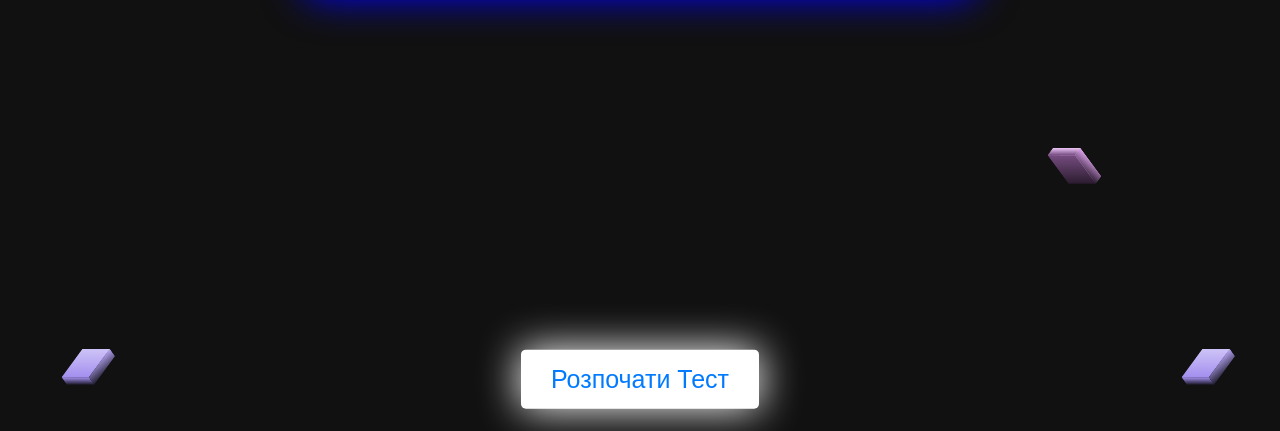
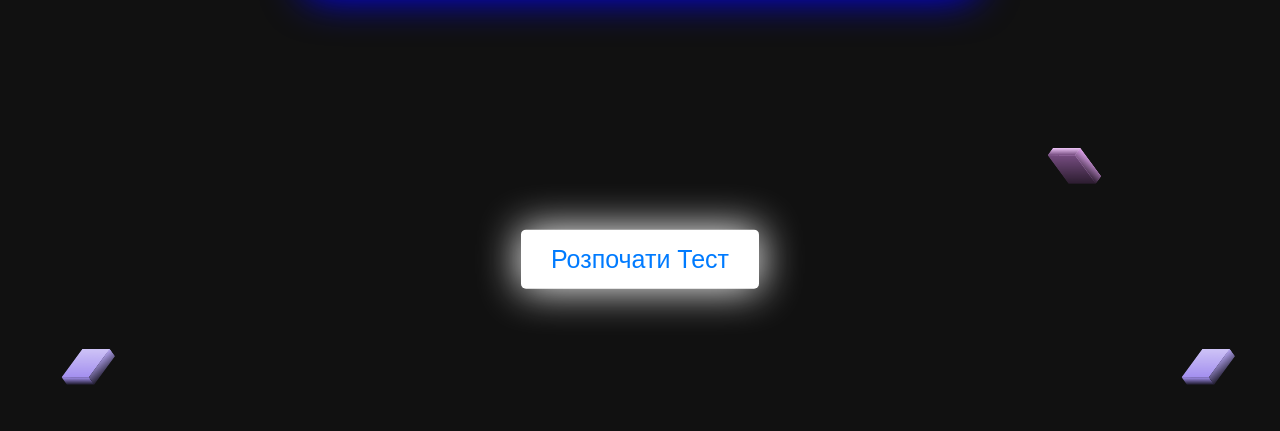
Before and after one commit to dnvj/LTMH, a plain HTML site: page JavaScript.html in a window 1280 px wide. Shown: the part 521-952 px from the top of the page. Drawn offline with nearby package versions, Linux system fonts and the light colour scheme.

Commit message:
Update JavaScript.css

```diff
--- a/JavaScript.css
+++ b/JavaScript.css
@@ -431,7 +431,7 @@ iframe {
 	box-shadow:0 0 40px 1px white;
 	margin-top: 500px;
     position: absolute;
-    top: 50%;
+    top: 35%;
     left: 50%;
     transform: translate(-50%, -50%);
     box-shadow: 0 4px 8px 0 rgba(0, 0, 0, 0.2),
@@ -441,6 +441,7 @@ iframe {
 .info_box.activeInfo,
 .quiz_box.activeQuiz,
 .result_box.activeResult{
+	    top: 35%;
 	box-shadow:0 0 40px 1px white;
     opacity: 1;
     z-index: 5;
```
